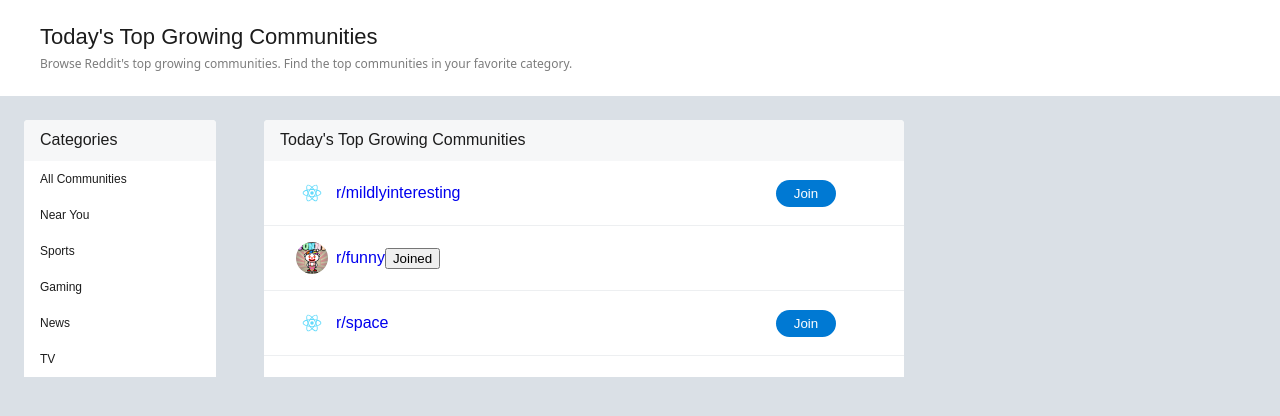
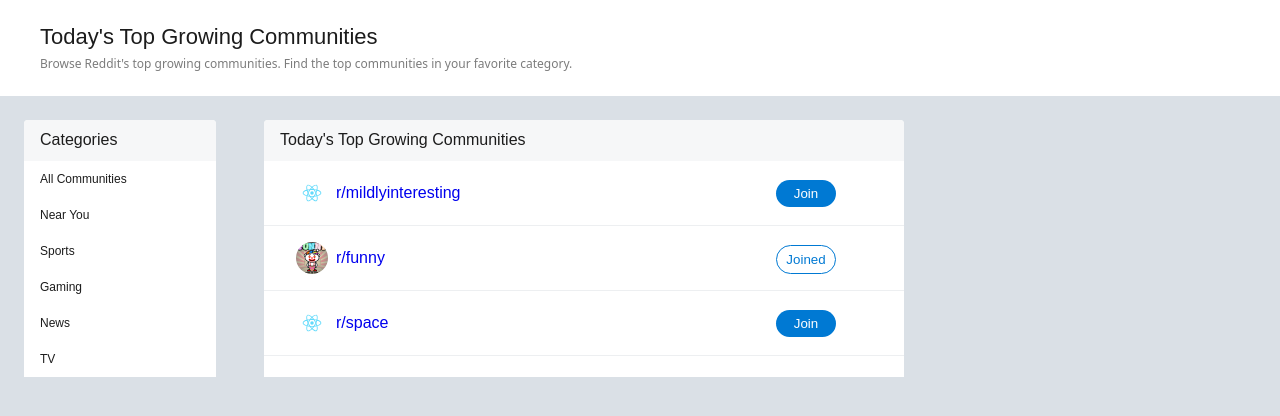
Before and after one commit to Mohamed5828/Reddit, a React (Create React App) app: page / in a window 1280 px wide. Shown: the top 416 px of the page. Built offline with nearby package versions, Linux system fonts and the light colour scheme.

Commit message:
did the hover thing

```diff
--- a/src/Components/App.css
+++ b/src/Components/App.css
@@ -137,12 +137,30 @@
   border: none;
   color: white;
   background-color: #0079d3;
+  cursor: pointer;
 }
 
 .join-btn:hover {
   background-color: #3293db;
 }
-
+.joined-btn {
+  position: absolute;
+  top: 30%;
+  left: 80%;
+  width: 60px;
+  padding: 6px;
+  border-radius: 200px;
+  border: 1px solid #0079d3;
+  background-color: white;
+  color: #0079d3;
+  cursor: pointer;
+}
+.joined-btn:hover span {
+  display: none;
+}
+.joined-btn:hover:before {
+  content: "Leave";
+}
 /* end of middle section */
 .all-categories {
   width: 192px;
--- a/src/Components/Community.js
+++ b/src/Components/Community.js
@@ -21,7 +21,7 @@
         className={isJoined ? "joined-btn" : "join-btn"}
         onClick={changeButton}
       >
-        {isJoined ? "Joined" : "Join"}
+        <span>{isJoined ? "Joined" : "Join"}</span>
       </button>
     </div>
   );
```
